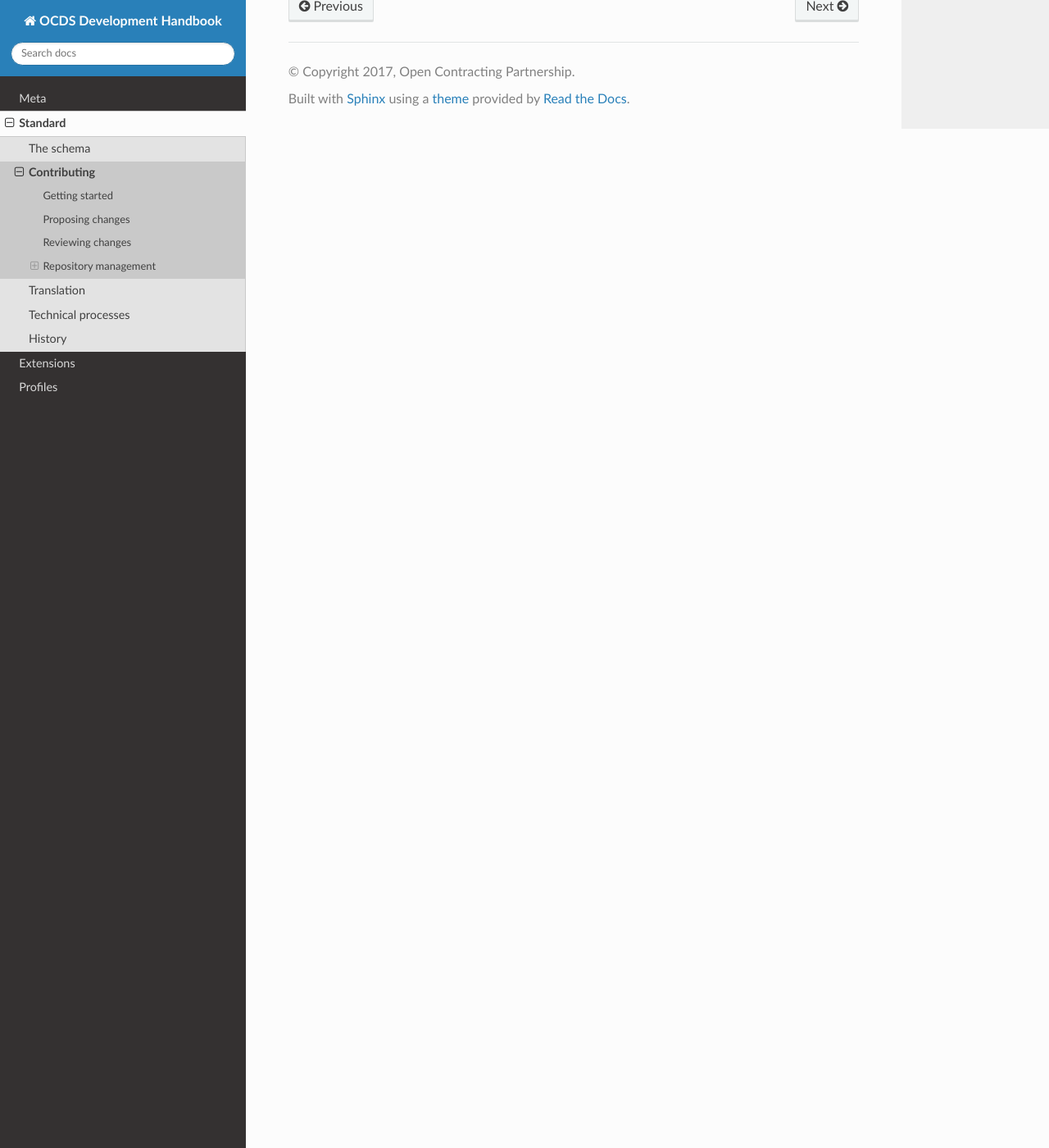
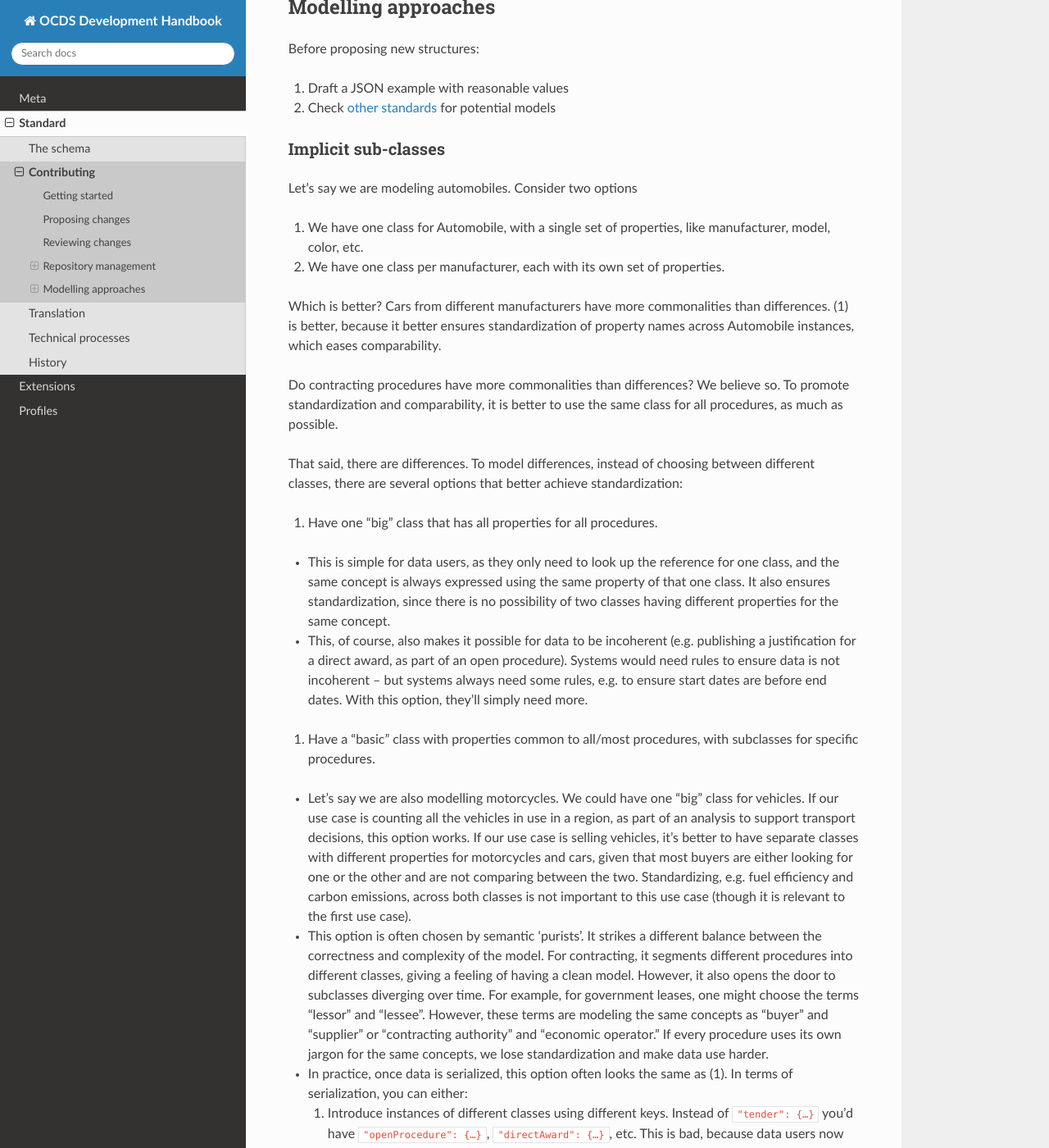
Before and after one commit to open-contracting/standard-development-handbook, a Sphinx documentation site: the page built from docs/standard/contributing.md, in a window 1280 px wide and 1400 px high, scrolled down 1961 px. Shown: the whole window at 82% size. Built offline with Sphinx 7.4.7 and the Read the Docs theme 2.0.0, drawn with Linux system fonts in a browser that asks for light colours; some of the changed text lies outside the part shown.

Commit message:
Start a section on modelling approaches

```diff
--- a/docs/standard/contributing.md
+++ b/docs/standard/contributing.md
@@ -61,3 +61,40 @@ You should check for:
 ### Projects
 
 * Each development version under active development should have a [organization-wide project](https://github.com/orgs/open-contracting/projects) using the *Automated kanban with reviews* template and linked to the `standard`, `ocds-extensions` and `extension-explorer` repositories.
+
+## Modelling approaches
+
+Before proposing new structures:
+
+1. Draft a JSON example with reasonable values
+1. Check [other standards](https://lov.linkeddata.es/dataset/lov) for potential models
+
+### Implicit sub-classes
+
+Let's say we are modeling automobiles. Consider two options
+
+1. We have one class for Automobile, with a single set of properties, like manufacturer, model, color, etc.
+2. We have one class per manufacturer, each with its own set of properties.
+
+Which is better? Cars from different manufacturers have more commonalities than differences. (1) is better, because it better ensures standardization of property names across Automobile instances, which eases comparability.
+
+Do contracting procedures have more commonalities than differences? We believe so. To promote standardization and comparability, it is better to use the same class for all procedures, as much as possible.
+
+That said, there are differences. To model differences, instead of choosing between different classes, there are several options that better achieve standardization:
+
+1. Have one "big" class that has all properties for all procedures.
+  * This is simple for data users, as they only need to look up the reference for one class, and the same concept is always expressed using the same property of that one class. It also ensures standardization, since there is no possibility of two classes having different properties for the same concept.
+  * This, of course, also makes it possible for data to be incoherent (e.g. publishing a justification for a direct award, as part of an open procedure). Systems would need rules to ensure data is not incoherent – but systems always need some rules, e.g. to ensure start dates are before end dates. With this option, they'll simply need more.
+
+1. Have a "basic" class with properties common to all/most procedures, with subclasses for specific procedures.
+  * Let's say we are also modelling motorcycles. We could have one "big" class for vehicles. If our use case is counting all the vehicles in use in a region, as part of an analysis to support transport decisions, this option works. If our use case is selling vehicles, it's better to have separate classes with different properties for motorcycles and cars, given that most buyers are either looking for one or the other and are not comparing between the two. Standardizing, e.g. fuel efficiency and carbon emissions, across both classes is not important to this use case (though it is relevant to the first use case).
+  * This option is often chosen by semantic 'purists'. It strikes a different balance between the correctness and complexity of the model. For contracting, it segments different procedures into different classes, giving a feeling of having a clean model. However, it also opens the door to subclasses diverging over time. For example, for government leases, one might choose the terms "lessor" and "lessee". However, these terms are modeling the same concepts as "buyer" and "supplier" or "contracting authority" and "economic operator." If every procedure uses its own jargon for the same concepts, we lose standardization and make data use harder.
+  * In practice, once data is serialized, this option often looks the same as (1). In terms of serialization, you can either:
+      1. Introduce instances of different classes using different keys. Instead of `"tender": {…}` you'd have `"openProcedure": {…}`, `"directAward": {…}`, etc. This is bad, because data users now need to learn however many classes a given publisher implements. Instead of there being one place to find the submission period, there might be a dozen.
+      1. Introduce instances of different classes (with the same superclass) using the *same* key. That is: `"tender": {…}` for all procedures. Some objects will have different fields because they are instances of different classes. If we stop here, the data looks the same as in (1) (as long as there have been no divergences between classes). To preserve the class information, we could add a single field to indicate the name of the class, e.g. `"procedureType": "directAward"` (this can also be incorporated into (1)).
+  * Given that, in practice, this option looks the same in JSON as (1) (unless you choose the bad option above), the only reason for pursuing it is to satisfy a desire for purity in modeling.
+
+1. Have different classes for different procedures, with no class hierarchy.
+  * This is the worst option, because it offers no mechanism to ensure any degree of standardization across classes.
+
+An important point is that having no standardization at all offers the maximum flexibility (e.g. everyone uses whatever terms they like); standardization is about reducing flexibility, and the challenge is to find a way to do so without limiting use cases.
```
